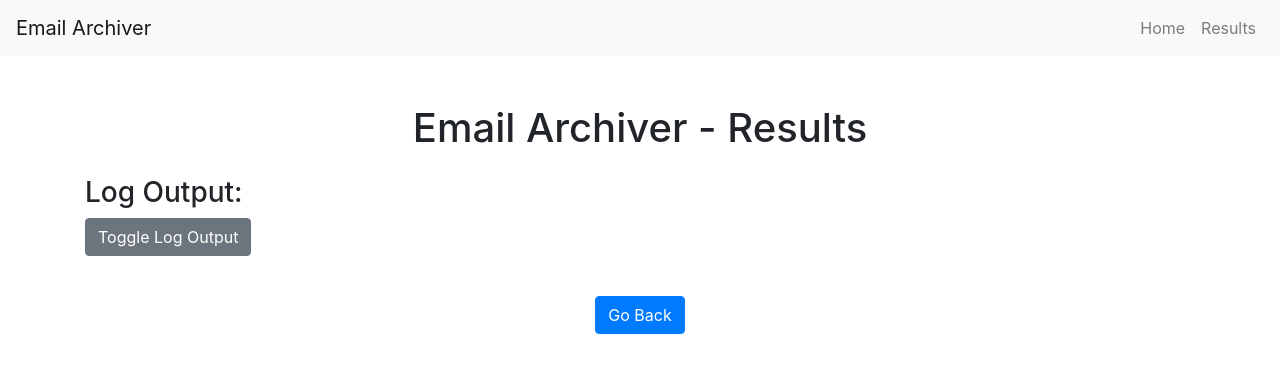
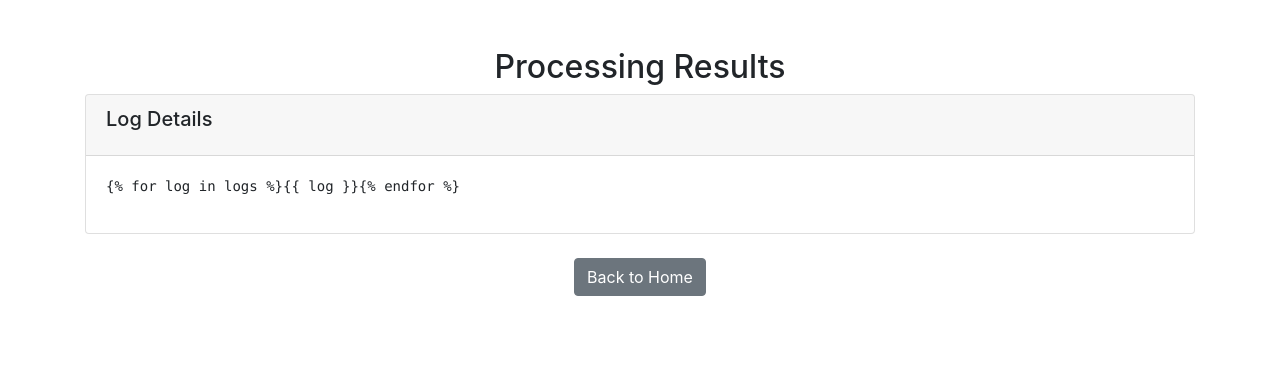
Before and after one commit to FrankMcC7/Email-save-project, a plain HTML site: page results.html in a window 1280 px wide. Drawn offline with nearby package versions, Linux system fonts and the light colour scheme.

Commit message:
Update results.html

```diff
--- a/results.html
+++ b/results.html
@@ -3,40 +3,28 @@
 <head>
     <meta charset="UTF-8">
     <meta name="viewport" content="width=device-width, initial-scale=1.0">
-    <title>Results - Email Archiver</title>
-    <link rel="stylesheet" href="https://maxcdn.bootstrapcdn.com/bootstrap/4.5.2/css/bootstrap.min.css">
+    <title>Processing Results</title>
+    <!-- Bootstrap CSS -->
+    <link href="https://stackpath.bootstrapcdn.com/bootstrap/4.5.2/css/bootstrap.min.css" rel="stylesheet">
 </head>
 <body>
-    <nav class="navbar navbar-expand-lg navbar-light bg-light">
-        <a class="navbar-brand" href="#">Email Archiver</a>
-        <div class="collapse navbar-collapse">
-            <ul class="navbar-nav ml-auto">
-                <li class="nav-item">
-                    <a class="nav-link" href="/">Home</a>
-                </li>
-                <li class="nav-item">
-                    <a class="nav-link" href="/results">Results</a>
-                </li>
-            </ul>
-        </div>
-    </nav>
     <div class="container mt-5">
-        <h1 class="text-center">Email Archiver - Results</h1>
-        <div class="mt-4">
-            <h3>Log Output:</h3>
-            <button class="btn btn-secondary mb-3" type="button" data-toggle="collapse" data-target="#logOutput" aria-expanded="false" aria-controls="logOutput">
-                Toggle Log Output
-            </button>
-            <div class="collapse" id="logOutput">
-                <pre class="bg-light p-3">{{ logs | safe }}</pre>
+        <h2 class="text-center">Processing Results</h2>
+        <div class="card">
+            <div class="card-header">
+                <h5 class="card-title">Log Details</h5>
+            </div>
+            <div class="card-body">
+                <pre style="white-space: pre-wrap; word-wrap: break-word;">{% for log in logs %}{{ log }}{% endfor %}</pre>
             </div>
         </div>
         <div class="text-center mt-4">
-            <a href="/" class="btn btn-primary">Go Back</a>
+            <a href="/" class="btn btn-secondary">Back to Home</a>
         </div>
     </div>
+    <!-- Bootstrap JS and dependencies -->
     <script src="https://code.jquery.com/jquery-3.5.1.slim.min.js"></script>
-    <script src="https://cdn.jsdelivr.net/npm/@popperjs/core@2.5.4/dist/umd/popper.min.js"></script>
-    <script src="https://maxcdn.bootstrapcdn.com/bootstrap/4.5.2/js/bootstrap.min.js"></script>
+    <script src="https://cdn.jsdelivr.net/npm/@popperjs/core@2.0.7/dist/umd/popper.min.js"></script>
+    <script src="https://stackpath.bootstrapcdn.com/bootstrap/4.5.2/js/bootstrap.min.js"></script>
 </body>
 </html>
```
